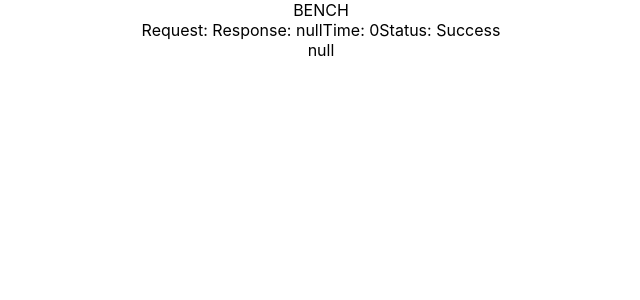
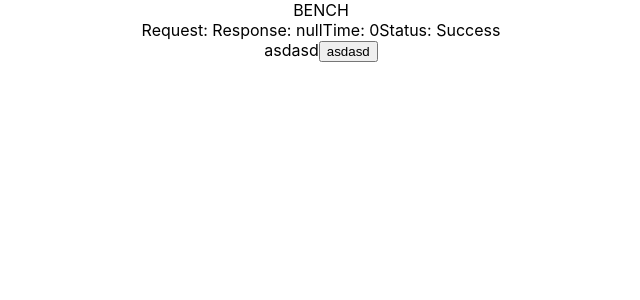
Before and after one commit to GeekchanskiY/BENCH, a React (Create React App) app in the folder frontend/app/: page / in a window 1280 px wide. Shown: the top 300 px of the page, without its empty margins (319-959 px from the left). Built offline with nearby package versions, Linux system fonts and the light colour scheme; no server answers.

Commit message:
test auth ready

```diff
--- a/frontend/app/src/features/jwt/Jwt.jsx
+++ b/frontend/app/src/features/jwt/Jwt.jsx
@@ -1,31 +1,43 @@
 import React from "react";
 
 import { UseSelector, useDispatch, useSelector } from "react-redux";
-import { login, logout } from "./jwtSlice";
+import { logout, login } from "./jwtSlice";
 
 
 export default function Jwt(){
     const jwt = useSelector((state) => state.jwt.token)
-
-    function login(){
+    const dispatch = useDispatch()
+    function flogin(){
         fetch(
-            'http://0.0.0.0:80/healthcheck',
+            'http://0.0.0.0:80/users/auth',
             {
                 method: 'POST',
+                headers: {
+                    'Content-Type': 'application/json'
+                },
                 body: JSON.stringify({
-                    'email': 'SampleUserEmail',
-                    'passoword': 'SampleStrongPassword'
+                "email": "SampleUserEmail2",
+                "password": "SampleStrongPassword2"
                 })
 
             }
         )
         .then(res => res.json())
         .then(data => {
+            console.log(data)
+            dispatch(
+                login({
+                    username: data.username,
+                    expires_at: data.expires_at,
+                    token: data.token
+                })
+            )
 
         })
     }
 
     return <div>
         {jwt == null ? "null" : jwt}
+        <button onClick={flogin}>asdasd</button>
     </div>
 }
--- a/frontend/app/src/features/jwt/jwtSlice.js
+++ b/frontend/app/src/features/jwt/jwtSlice.js
@@ -3,9 +3,9 @@ import { createSlice } from '@reduxjs/toolkit'
 export const jwtSlice = createSlice({
   name: 'jwt',
   initialState: {
-    username: null,
-    token: null,
-    expires_in: null,
+    username: "asdasd",
+    token: "asdasd",
+    expires_in: "asdasdsadasd",
   },
   reducers: {
     logout: (state) => {
@@ -22,6 +22,6 @@ export const jwtSlice = createSlice({
 })
 
 // Action creators are generated for each case reducer function
-export const { login, logout } = jwtSlice.actions
+export const { logout, login } = jwtSlice.actions
 
 export default jwtSlice.reducer
```
